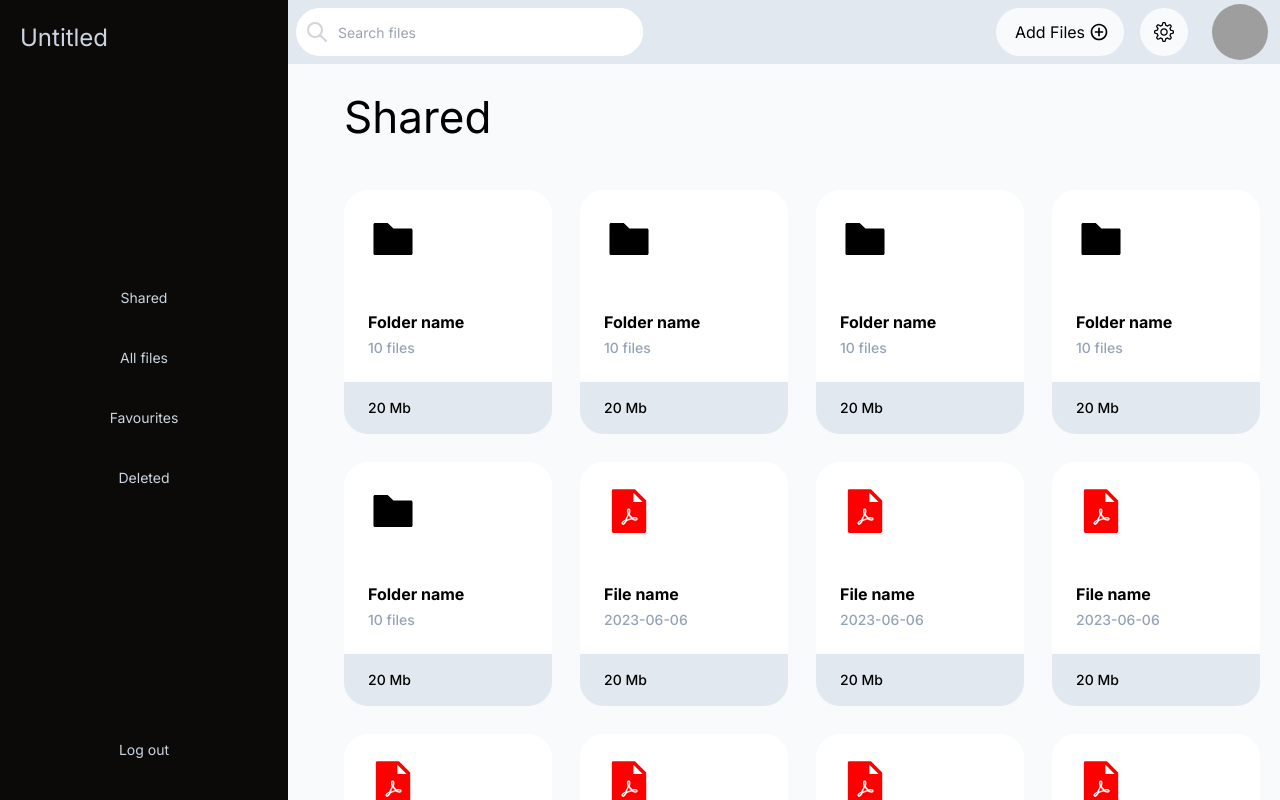
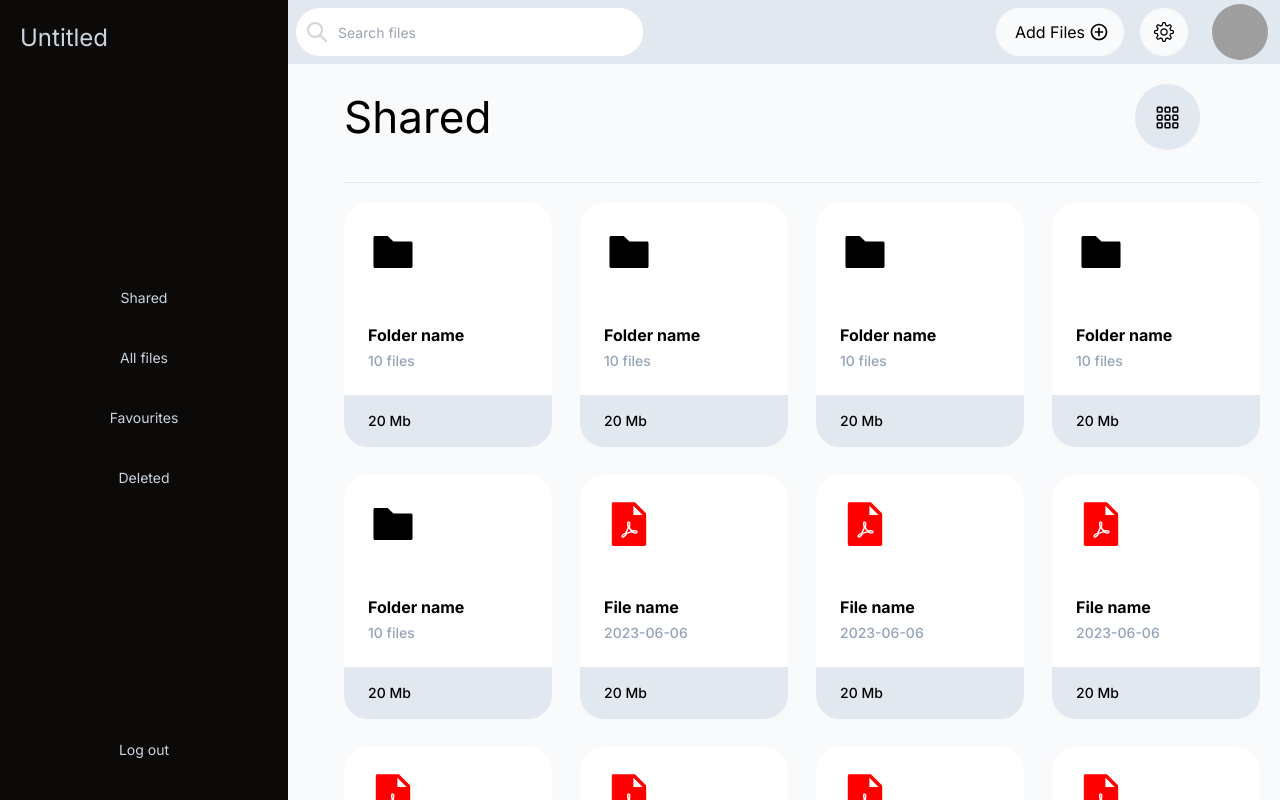
Before and after one commit to 98ZhaoJeffrey/pdf-editor, a Next.js app: page /dashboard in a window 1280 px wide. Built offline with nearby package versions, Linux system fonts and the light colour scheme; grey boxes are pictures that could not be loaded.

Commit message:
Completed the list view

```diff
--- a/src/app/components/FolderCard.tsx
+++ b/src/app/components/FolderGridCard.tsx
@@ -1,7 +1,7 @@
 import React from 'react'
 
 import { AiFillFolder } from "react-icons/ai";
-const FolderCard = () => {
+const FolderGridCard : React.FC = () => {
     return (
         <>
             <div className='hover:drop-shadow-md'>
@@ -18,4 +18,4 @@ const FolderCard = () => {
         </>
     )
 }
-export default FolderCard
+export default FolderGridCard
--- /dev/null
+++ b/src/app/components/FolderListCard.tsx
@@ -0,0 +1,22 @@
+import React from 'react'
+
+import { AiFillFolder } from "react-icons/ai";
+const FolderListCard: React.FC = () => {
+    return (
+        <>
+            <div className='hover:drop-shadow-md'>
+                <div className="flex w-full h-20 bg-white p-6  justify-between border-b-slate-200 border-b">
+                    <div className='flex h-full gap-5 items-center'>
+                        <AiFillFolder size={30} />
+                        <h1 className='text-l font-medium'>Folder name</h1>
+                    </div>
+                    <div className='flex h-full items-center w-1/4 justify-around'>
+                        <h2 className='text-sm font-medium'>10 files</h2>
+                        <div className='text-sm font-medium'>20 Mb</div>
+                    </div>
+                </div>
+            </div>
+        </>
+    )
+}
+export default FolderListCard
--- a/src/app/components/PDFCard.tsx
+++ b/src/app/components/PDFGridCard.tsx
@@ -1,7 +1,7 @@
 import React from 'react'
 
 import { AiFillFilePdf } from "react-icons/ai";
-const PDFCard = () => {
+const PDFGridCard: React.FC = () => {
     return (
         <>
             <div className='hover:drop-shadow-md'>
@@ -17,4 +17,4 @@ const PDFCard = () => {
         </>
     )
 }
-export default PDFCard
+export default PDFGridCard
--- /dev/null
+++ b/src/app/components/PDFListCard.tsx
@@ -0,0 +1,21 @@
+import React from 'react'
+import { AiFillFilePdf } from "react-icons/ai";
+
+const PDFListCard: React.FC = () => {
+    return (
+        <div className='hover:drop-shadow-md'>
+        <div className="flex w-full h-20 bg-white p-6  justify-between border-b-slate-200 border-b">
+            <div className='flex h-full gap-5 items-center'>
+                <AiFillFilePdf size={30} color='red'/>
+                <h1 className='text-l font-medium'>File name</h1>
+            </div>
+            <div className='flex h-full items-center w-1/4 justify-around'>
+                <h2 className='text-sm font-medium'>2023-06-07</h2>
+                <div className='text-sm font-medium'>20 Mb</div>
+            </div>
+        </div>
+    </div>
+    )
+}
+
+export default PDFListCard
--- a/src/app/dashboard/layout.tsx
+++ b/src/app/dashboard/layout.tsx
@@ -7,13 +7,13 @@ export default function RootLayout({
   children: React.ReactNode
 }) {
   return (
-    <div className='flex overflow-hidden'>
+    <div className='flex overflow-hidden bg-slate-50'>
       <Sidebar />
       {/* Main section */}
       <div className="w-full h-screen flex flex-col">
         {/* Nav bar */}
         <Navbar />
-        <div className='w-full bg-slate-50'>{children}</div>
+        <div className='w-full'>{children}</div>
       </div>
 
     </div>
--- a/src/app/dashboard/page.tsx
+++ b/src/app/dashboard/page.tsx
@@ -1,44 +1,80 @@
-import React from 'react'
-import FolderCard from '../components/FolderCard'
-import PDFCard from '../components/PDFCard'
+'use client'
+import React, { useState } from 'react'
+import FolderGridCard from '../components/FolderGridCard'
+import PDFGridCard from '../components/PDFGridCard'
+
+import { BsGrid3X3Gap, BsListUl } from "react-icons/bs";
+import FolderListCard from '../components/FolderListCard';
+import PDFListCard from '../components/PDFListCard';
 
 
-const page = () => {
+const GridView: React.FC = () => {
     return (
-        <div className='pt-5 pl-14'>
-            <h1 className='text-title mb-10'>Shared</h1>
-            {/* Displays all of the pdf files */}
-            <div className='overflow-y-scroll h-[80vh]'>
-                <div className='flex flex-row flex-wrap gap-7'>
-                    <FolderCard />
-                    <FolderCard />
-                    <FolderCard />
-                    <FolderCard />
-                    <FolderCard />
-                    <PDFCard />
-                    <PDFCard />
-                    <PDFCard />
-                    <PDFCard />
-                    <PDFCard />
-                    <PDFCard />
-                    <PDFCard />
-                    <PDFCard />
-                    <PDFCard />
-                    <PDFCard />
-                    <PDFCard />
-                    <PDFCard />
-                    <PDFCard />
-                    <PDFCard />
-                    <PDFCard />
-                    <PDFCard />
-                    <PDFCard />
-                    <PDFCard />
-                    <PDFCard />
-                    <PDFCard />
-                </div>
+        <div className='overflow-y-scroll h-[76vh]'>
+            <div className='flex flex-row flex-wrap gap-7'>
+                <FolderGridCard />
+                <FolderGridCard />
+                <FolderGridCard />
+                <FolderGridCard />
+                <FolderGridCard />
+                <PDFGridCard />
+                <PDFGridCard />
+                <PDFGridCard />
+                <PDFGridCard />
+                <PDFGridCard />
+                <PDFGridCard />
+                <PDFGridCard />
+                <PDFGridCard />
+                <PDFGridCard />
+                <PDFGridCard />
+                <PDFGridCard />
+                <PDFGridCard />
+                <PDFGridCard />
+                <PDFGridCard />
             </div>
         </div>
     )
 }
 
+const ListView: React.FC = () => {
+    return (
+        <div className='overflow-y-scroll h-[75vh]'>
+            <div className='flex flex-col'>
+                <FolderListCard />
+                <FolderListCard />
+                <FolderListCard />
+                <FolderListCard />
+                <PDFListCard />
+                <PDFListCard />
+                <PDFListCard />
+                <PDFListCard />
+                <PDFListCard />
+                <PDFListCard />
+            </div>
+        </div>
+    )
+}
+
+const page = () => {
+    const [gridView, setGridView] = useState(true);
+
+    return (
+        <div className='pt-5 pl-14'>
+            <div className='flex justify-between'>
+                <h1 className='text-title'>Shared</h1>
+                <button
+                    onClick={() => setGridView((prev) => !prev)}
+                    className='rounded-full mr-20 bg-slate-200 hover:bg-slate-300 p-5'
+                    title={gridView ? "Grid view" : "List view"}
+                >
+                    {gridView ? <BsGrid3X3Gap size={25} /> : <BsListUl size={25} />}
+                </button>
+            </div>
+            <hr className='mb-5 mt-8 mr-5'></hr>
+            {/* Displays all of the pdf files */}
+            {gridView ? <GridView /> : <ListView />}
+        </div>
+    )
+}
+
 export default page
```
